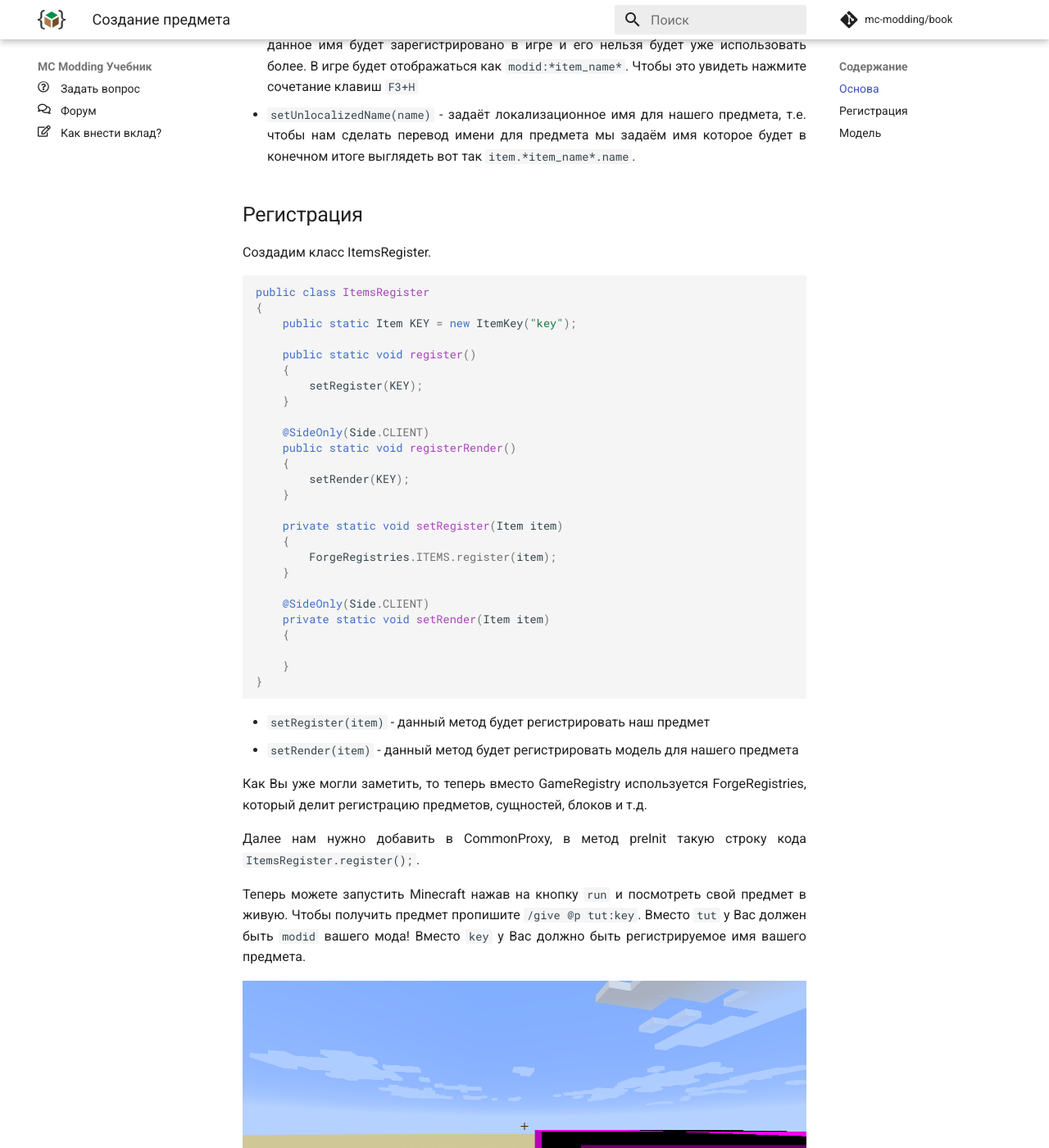
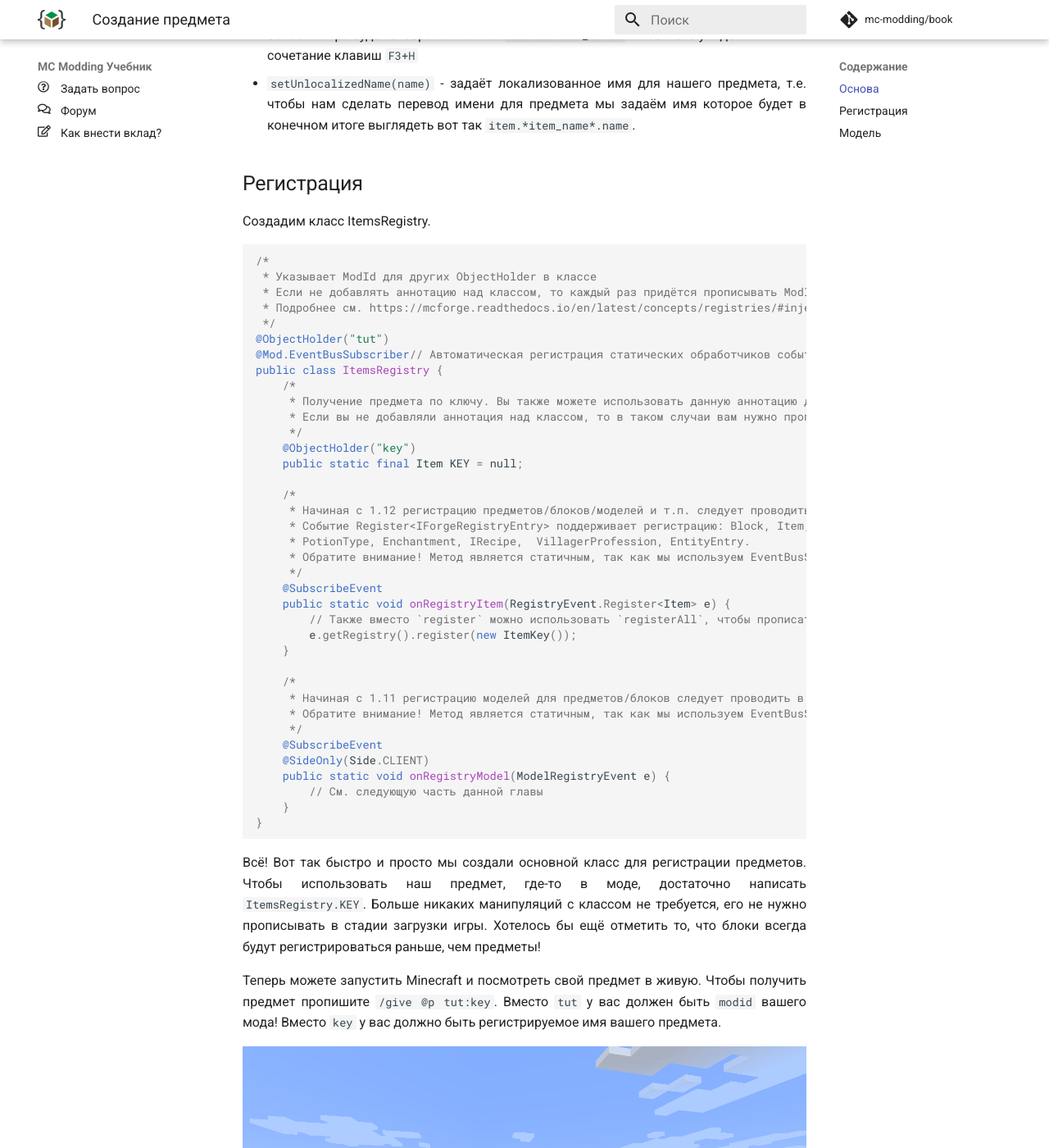
Before and after one commit to mc-modding/book, an MkDocs documentation site: the page built from docs/1.12/item/basics/index.md, in a window 1280 px wide and 1400 px high, scrolled down 460 px. Shown: the whole window at 82% size. Built offline with MkDocs 1.6.1 and Material for MkDocs 9.7.7, drawn with Linux system fonts in a browser that asks for light colours; nearby versions of some CDN libraries; comment, search, counter and statistics services are not loaded; some of the changed text lies outside the part shown.

Commit message:
Переписана регистрация предметов

````diff
--- a/docs/1.12/item/basics/index.md
+++ b/docs/1.12/item/basics/index.md
@@ -7,61 +7,68 @@ description: Создание собственного предмета.
 Создадим класс для нашего предмета.
 
 ```java
-public class ItemKey extends Item
-{
-    public ItemKey(String name)
-    {
-        this.setRegistryName(name);
-        this.setUnlocalizedName(name);
+public class ItemKey extends Item {
+    public ItemKey() {
+        this.setRegistryName("key");
+        this.setUnlocalizedName("key");
     }
 }
 ```
 
 * `setRegistryName(name)` - задаёт регистрируемое имя для нашего предмета, т.е. данное имя будет зарегистрировано в игре и его нельзя будет уже использовать более. В игре будет отображаться как `modid:*item_name*`. Чтобы это увидеть нажмите сочетание клавиш `F3+H`
-* `setUnlocalizedName(name)` - задаёт локализационное имя для нашего предмета, т.е. чтобы нам сделать перевод имени для предмета мы задаём имя которое будет в конечном итоге выглядеть вот так `item.*item_name*.name`.
+* `setUnlocalizedName(name)` - задаёт локализованное имя для нашего предмета, т.е. чтобы нам сделать перевод имени для предмета мы задаём имя которое будет в конечном итоге выглядеть вот так `item.*item_name*.name`.
 
 ## Регистрация
 
-Создадим класс ItemsRegister.
+Создадим класс ItemsRegistry.
 
 ```java
-public class ItemsRegister
-{
-    public static Item KEY = new ItemKey("key");
+/*
+ * Указывает ModId для других ObjectHolder в классе
+ * Если не добавлять аннотацию над классом, то каждый раз придётся прописывать ModId вручную.
+ * Подробнее см. https://mcforge.readthedocs.io/en/latest/concepts/registries/#injecting-registry-values-into-fields
+ */
+@ObjectHolder("tut")
+@Mod.EventBusSubscriber// Автоматическая регистрация статических обработчиков событий
+public class ItemsRegistry {
+    /*
+     * Получение предмета по ключу. Вы также можете использовать данную аннотацию для получения ванильных предметов
+     * Если вы не добавляли аннотация над классом, то в таком случаи вам нужно прописать вместо `key` -> `tut:key`
+     */
+    @ObjectHolder("key")
+    public static final Item KEY = null;
 
-    public static void register()
-    {
-        setRegister(KEY);
+    /*
+     * Начиная с 1.12 регистрацию предметов/блоков/моделей и т.п. следует проводить в специальном событии.
+     * Событие Register<IForgeRegistryEntry> поддерживает регистрацию: Block, Item, Potion, Biome, SoundEvent,
+     * PotionType, Enchantment, IRecipe,  VillagerProfession, EntityEntry.
+     * Обратите внимание! Метод является статичным, так как мы используем EventBusSubscriber
+     */
+    @SubscribeEvent
+    public static void onRegistryItem(RegistryEvent.Register<Item> e) {
+        // Также вместо `register` можно использовать `registerAll`, чтобы прописать все предметы разом
+        e.getRegistry().register(new ItemKey());
     }
 
+    /*
+     * Начиная с 1.11 регистрацию моделей для предметов/блоков следует проводить в специальном событии.
+     * Обратите внимание! Метод является статичным, так как мы используем EventBusSubscriber
+     */
+    @SubscribeEvent
     @SideOnly(Side.CLIENT)
-    public static void registerRender()
-    {
-        setRender(KEY);
-    }
-
-    private static void setRegister(Item item)
-    {
-        ForgeRegistries.ITEMS.register(item);
-    }
-
-    @SideOnly(Side.CLIENT)
-    private static void setRender(Item item)
-    {
-
+    public static void onRegistryModel(ModelRegistryEvent e) {
+        // См. следующую часть данной главы
     }
 }
 ```
 
-* `setRegister(item)` - данный метод будет регистрировать наш предмет
-* `setRender(item)` - данный метод будет регистрировать модель для нашего предмета
+Всё! Вот так быстро и просто мы создали основной класс для регистрации предметов. Чтобы использовать наш предмет,
+где-то в моде, достаточно написать `ItemsRegistry.KEY`. Больше никаких манипуляций с классом не требуется,
+его не нужно прописывать в стадии загрузки игры. Хотелось бы ещё отметить то, что блоки всегда будут регистрироваться раньше,
+чем предметы!
 
-Как Вы уже могли заметить, то теперь вместо GameRegistry используется ForgeRegistries, который делит регистрацию предметов, сущностей, блоков и т.д.
-
-Далее нам нужно добавить в CommonProxy, в метод preInit такую строку кода `ItemsRegister.register();`.
-
-Теперь можете запустить Minecraft нажав на кнопку `run` и посмотреть свой предмет в живую. Чтобы получить предмет пропишите `/give @p tut:key`.
-Вместо `tut` у Вас должен быть `modid` вашего мода! Вместо `key` у Вас должно быть регистрируемое имя вашего предмета.
+Теперь можете запустить Minecraft и посмотреть свой предмет в живую. Чтобы получить предмет пропишите `/give @p tut:key`.
+Вместо `tut` у вас должен быть `modid` вашего мода! Вместо `key` у вас должно быть регистрируемое имя вашего предмета.
 
 [![Предмет от первого лица](images/face_first.png)](images/face_first.png)
 
@@ -69,7 +76,10 @@ public class ItemsRegister
 
 ## Модель
 
-Для начала добавим такой код в ItemsRegister, в метод setRender
+!!! Внимание!
+    Данная часть главы находится на переработке!
+
+Для начала добавим такой код в ItemsRegistry, в метод setRender
 ```java
 Minecraft.getMinecraft().getRenderItem().getItemModelMesher().register(item, 0, new ModelResourceLocation(item.getRegistryName(), "inventory"));
 ```
@@ -112,7 +122,7 @@ Minecraft.getMinecraft().getRenderItem().getItemModelMesher().register(item, 0,
                         └── item
 ```
 
-Добавим в ClientProxy, в метод init такой код  `ItemsRegister.registerRender();`.
+Добавим в ClientProxy, в метод init такой код  `ItemsRegistry.registerRender();`.
 
 И вот, что в конечном итоге у нас может получится.
 
````
Also changed, not shown: other parts of docs/1.12/item/basics/index.md (+1 -1 lines).
